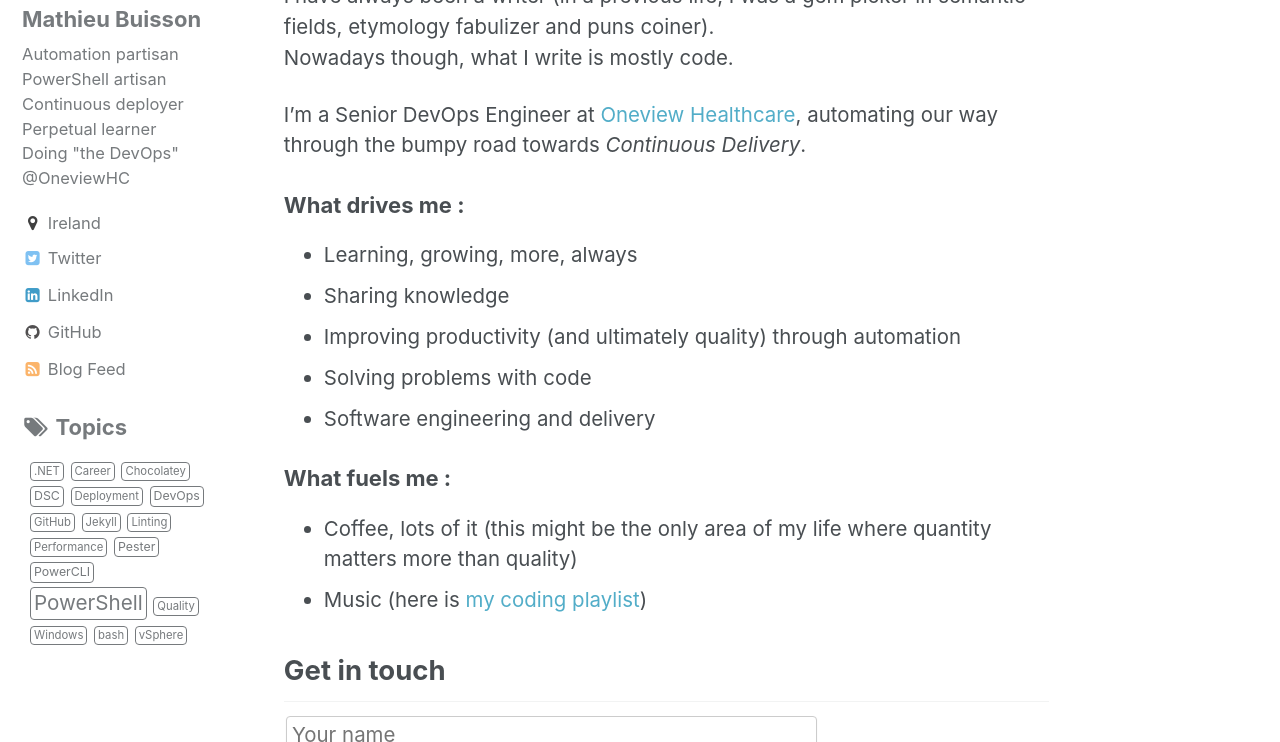
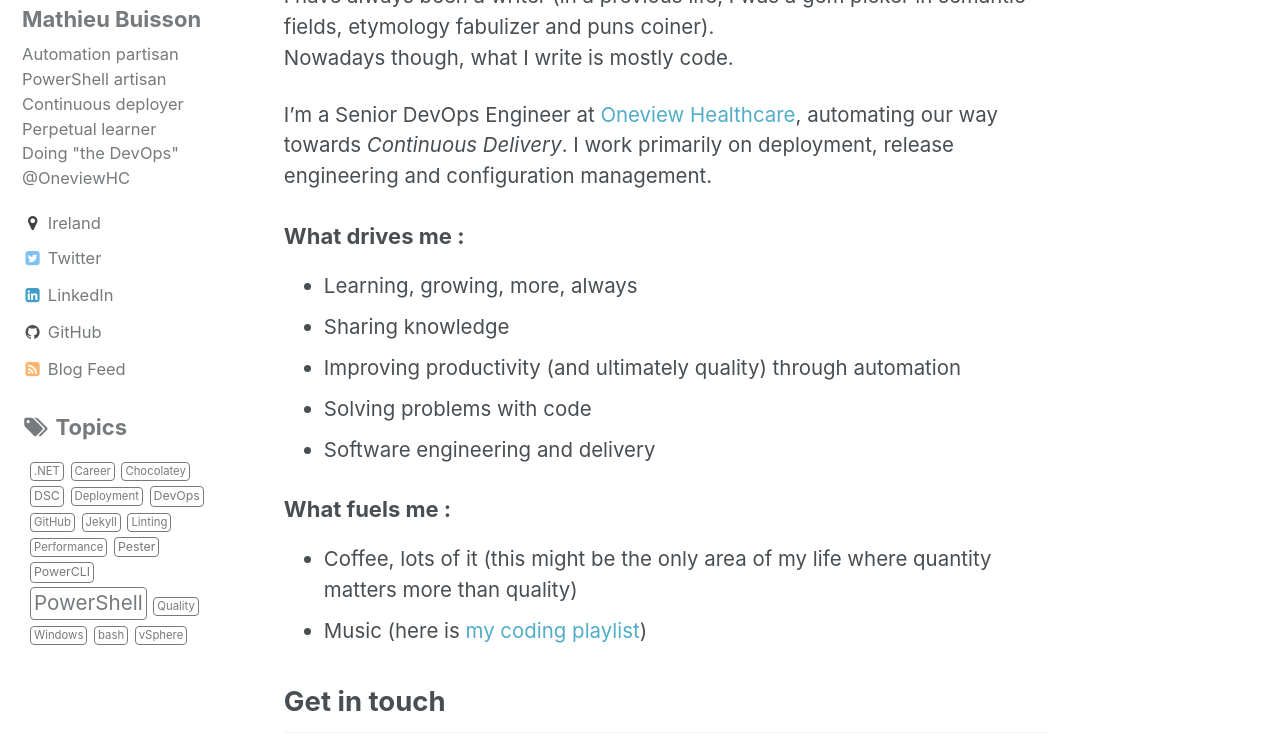
Before and after one commit to MathieuBuisson/MathieuBuisson.github.io, a Jekyll site: the page built from _pages/about.md, in a window 1280 px wide and 900 px high, scrolled down 835 px, cut to the strip 158-900 px from the top of the window. Built offline with Jekyll 4.4.1, drawn with Linux system fonts in a browser that asks for light colours.

Commit message:
Update Bio (again)

```diff
--- a/_pages/about.md
+++ b/_pages/about.md
@@ -22,7 +22,7 @@ I’m `((Get-Date) - [DateTime]"03/07/1982").Days / 365` years old and I live in
 I have always been a writer (in a previous life, I was a gem picker in semantic fields, etymology fabulizer and puns coiner).
 Nowadays though, what I write is mostly code.
 
-I’m a Senior DevOps Engineer at [Oneview Healthcare](http://www.oneviewhealthcare.com/), automating our way through the bumpy road towards *Continuous Delivery*.
+I’m a Senior DevOps Engineer at [Oneview Healthcare](http://www.oneviewhealthcare.com/), automating our way towards *Continuous Delivery*. I work primarily on deployment, release engineering and configuration management.
 
 ### What drives me :
   - Learning, growing, more, always
```
